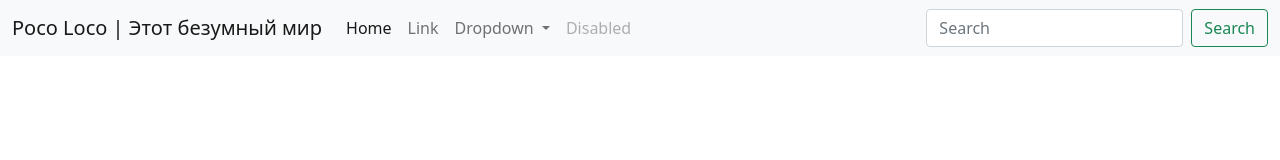
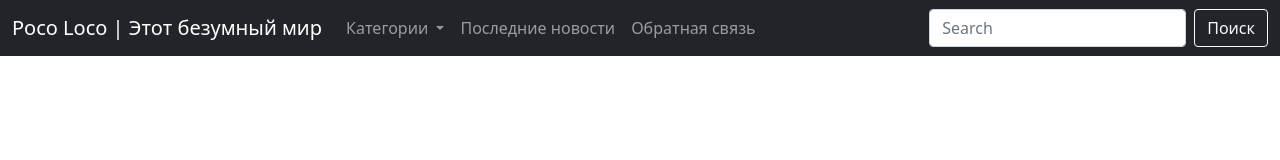
Before and after one commit to lcaosl/poco_loco, a plain HTML site: page index.html in a window 1280 px wide. Drawn offline with nearby package versions, Linux system fonts and the light colour scheme.

Commit message:
Poco Loco Navbar

```diff
--- a/index.html
+++ b/index.html
@@ -13,7 +13,7 @@
   <body>
     <header>
       <container-fluid>
-        <nav class="navbar navbar-expand-lg navbar-light bg-light">
+        <nav class="navbar navbar-expand-lg navbar-dark bg-dark">
           <div class="container-fluid">
             <a class="navbar-brand" href="#">Poco Loco | Этот безумный мир</a>
             <button class="navbar-toggler" type="button" data-bs-toggle="collapse" data-bs-target="#navbarSupportedContent" aria-controls="navbarSupportedContent" aria-expanded="false" aria-label="Toggle navigation">
@@ -21,30 +21,29 @@
             </button>
             <div class="collapse navbar-collapse" id="navbarSupportedContent">
               <ul class="navbar-nav me-auto mb-2 mb-lg-0">
-                <li class="nav-item">
-                  <a class="nav-link active" aria-current="page" href="#">Home</a>
-                </li>
-                <li class="nav-item">
-                  <a class="nav-link" href="#">Link</a>
-                </li>
                 <li class="nav-item dropdown">
                   <a class="nav-link dropdown-toggle" href="#" id="navbarDropdown" role="button" data-bs-toggle="dropdown" aria-expanded="false">
-                    Dropdown
+                    Категории
                   </a>
                   <ul class="dropdown-menu" aria-labelledby="navbarDropdown">
-                    <li><a class="dropdown-item" href="#">Action</a></li>
-                    <li><a class="dropdown-item" href="#">Another action</a></li>
+                    <li><a class="dropdown-item" href="#">Политика</a></li>
+                    <li><a class="dropdown-item" href="#">Культура</a></li>
+                    <li><a class="dropdown-item" href="#">Спорт</a></li>
+                    <li><a class="dropdown-item" href="#">Общество</a></li>
                     <li><hr class="dropdown-divider"></li>
-                    <li><a class="dropdown-item" href="#">Something else here</a></li>
+                    <li><a class="dropdown-item" href="#">Другое</a></li>
                   </ul>
                 </li>
                 <li class="nav-item">
-                  <a class="nav-link disabled" href="#" tabindex="-1" aria-disabled="true">Disabled</a>
+                  <a class="nav-link" href="#">Последние новости</a>
+                </li>
+                <li class="nav-item">
+                  <a class="nav-link" href="#">Обратная связь</a>
                 </li>
               </ul>
               <form class="d-flex">
                 <input class="form-control me-2" type="search" placeholder="Search" aria-label="Search">
-                <button class="btn btn-outline-success" type="submit">Search</button>
+                <button class="btn btn-outline-light" type="submit">Поиск</button>
               </form>
             </div>
           </div>
```
